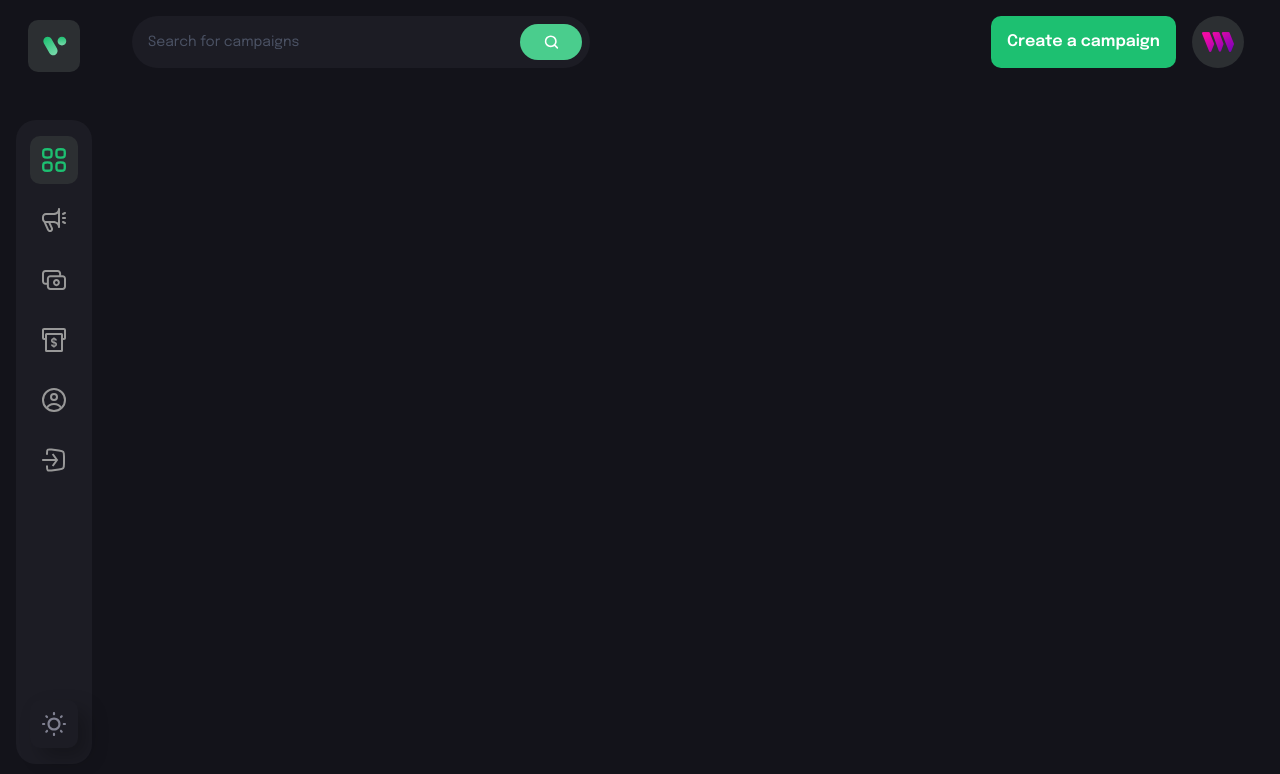
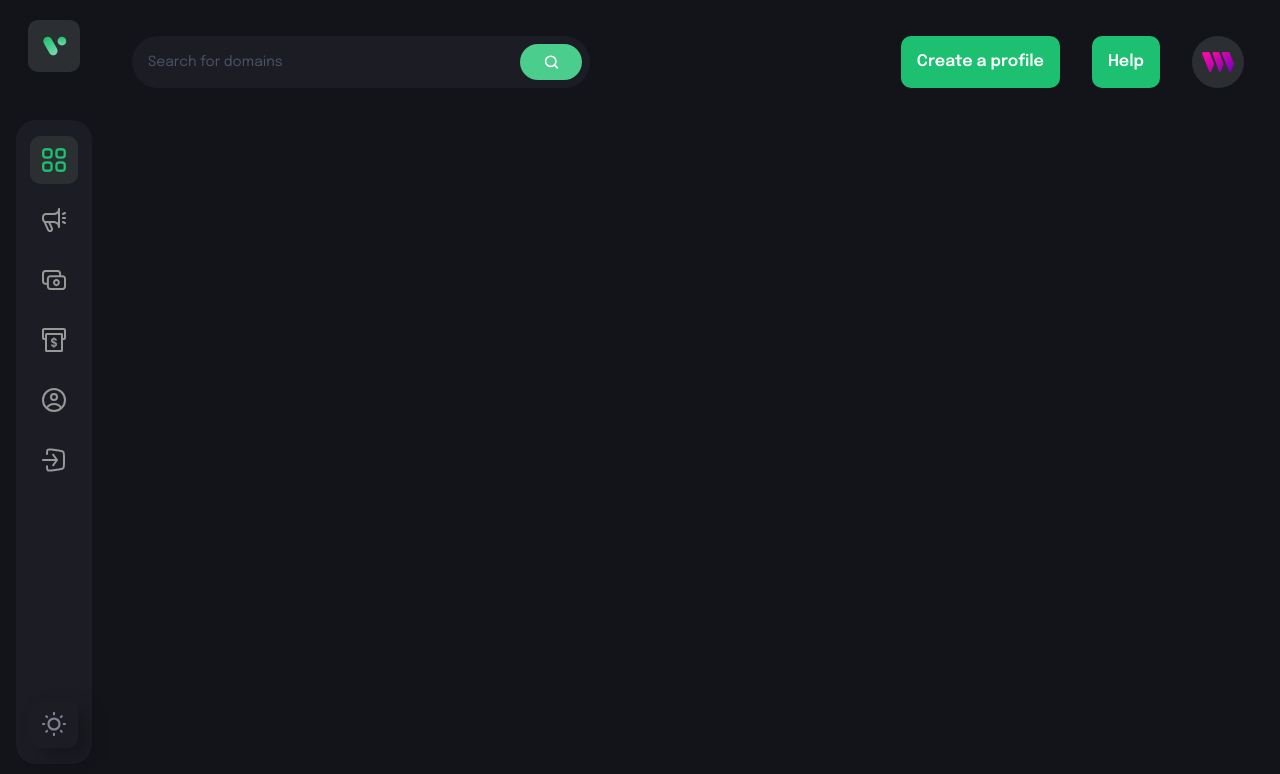
Before and after one commit to rishitabura/BitQuery, a React (Vite) app in the folder client/: page / in a window 1280 px wide. Shown: the top 774 px of the page. Built offline with nearby package versions, Linux system fonts and the light colour scheme; what @thirdweb-dev/react would draw is missing.

Commit message:
create campaign -> create profile in frontend on home page

```diff
--- a/client/src/App.jsx
+++ b/client/src/App.jsx
@@ -5,8 +5,7 @@ import { Sidebar, Navbar} from './components';
 import { CampaignDetails, CreateCampaign, Home, Profile} from './pages';
 const App = () => {
   return (
-    <div className="relative sm:-8 p-4 bg-[#13131a]
-    min-h-screen flex flex-row">
+    <div className="relative sm:-8 p-4 bg-[#13131a] min-h-screen flex flex-row">
       <div className="sm:flex hidden mr-10
       relative">
         <Sidebar />
--- a/client/src/components/CustomButton.jsx
+++ b/client/src/components/CustomButton.jsx
@@ -5,7 +5,7 @@ const CustomButton = ({ btnType, title, handleClick,
   return (
     <button
       type={btnType}
-      className={`font-epilogue font-semibold text-[16px] leading-[26px] text-white min-h-[52px] px-4 rounded-[10px] ${styles}`}
+      className={`font-epilogue font-semibold text-[16px] leading-[26px] text-white min-h-[52px] px-4 rounded-[10px] mr-4 ${styles}`}
       onClick={handleClick}
     >
       {title}
--- a/client/src/components/Navbar.jsx
+++ b/client/src/components/Navbar.jsx
@@ -15,9 +15,13 @@ const Navbar = () => {
   const address = '0xabc'
 
   return (
-    <div className="flex md:flex-row flex-col-reverse justify-between mb-[35px] gap-6">
+
+
+    <div className="flex md:flex-row flex-col-reverse justify-between mb-[35px] gap-6 my-5 ">
+
+      {/* div for logo  */}
       <div className="lg:flex-1 flex flex-row max-w-[458px] py-2 pl-4 pr-2 h-[52px] bg-[#1c1c24] rounded-[100px]">
-        <input type="text" placeholder="Search for campaigns" className="flex w-full font-epilogue font-normal text-[14px] placeholder:text-[#4b5264] text-white bg-transparent outline-none" />
+        <input type="text" placeholder="Search for domains" className="flex  w-full font-epilogue font-normal text-[14px] placeholder:text-[#4b5264] text-white bg-transparent outline-none" />
 
         <div className="w-[72px] h-full rounded-[20px] bg-[#4acd8d] flex justify-center items-center cursor-pointer">
           <img src={search} alt="search" className="w-[15px] h-[15px] object-contain" />
@@ -29,7 +33,18 @@ const Navbar = () => {
       <div className="sm:flex hidden flex-row justify-end gap-4">
         <CustomButton
           btnType="button"
-          title={address ? 'Create a campaign' : 'Connect'}
+          title={address ? 'Create a profile' : 'Connect'}
+          styles={address ? 'bg-[#1dc071]' : 'bg-[#8c6dfd]'}
+          handleClick={() => {
+            if (address) navigate('create-campaign')
+            else 'connect()'
+          }}
+        />
+
+        {/* added help button */}
+        <CustomButton
+          btnType="button"
+          title={address ? 'Help' : 'Connect'}
           styles={address ? 'bg-[#1dc071]' : 'bg-[#8c6dfd]'}
           handleClick={() => {
             if (address) navigate('create-campaign')
@@ -80,17 +95,32 @@ const Navbar = () => {
             ))}
           </ul>
 
-            <div className="flex mx-4">
+          <div className="flex mx-4 ">
             <CustomButton
               btnType="button"
-              title={address ? 'Create a campaign' : 'Connect'}
+              title={address ? 'Create a profile' : 'Connect'}
+              styles={address ? 'bg-[#1dc071]' : 'bg-[#8c6dfd]' }
+              handleClick={() => {
+                if (address) navigate('create-campaign')
+                else connect();
+              }}
+            />
+
+              {/* added help button for small devices */}
+            <CustomButton
+              btnType="button"
+              title={address ? 'Help' : 'Connect'}
               styles={address ? 'bg-[#1dc071]' : 'bg-[#8c6dfd]'}
               handleClick={() => {
-                if(address) navigate('create-campaign')
+                if (address) navigate('create-campaign')
                 else connect();
               }}
             />
           </div>
+
+
+
+
         </div>
       </div>
     </div>
```
Lines whose indentation alone changed are shown as unchanged.
